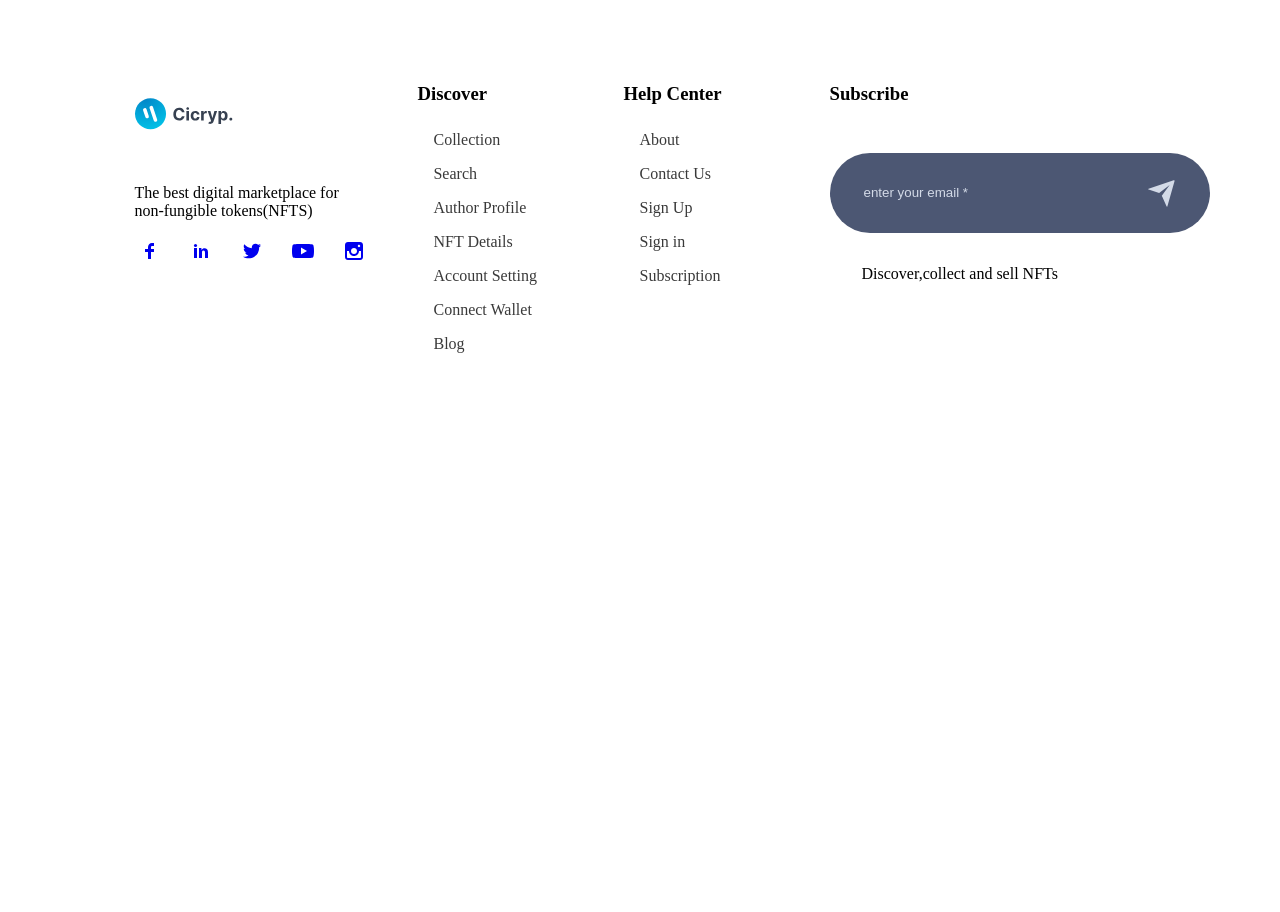
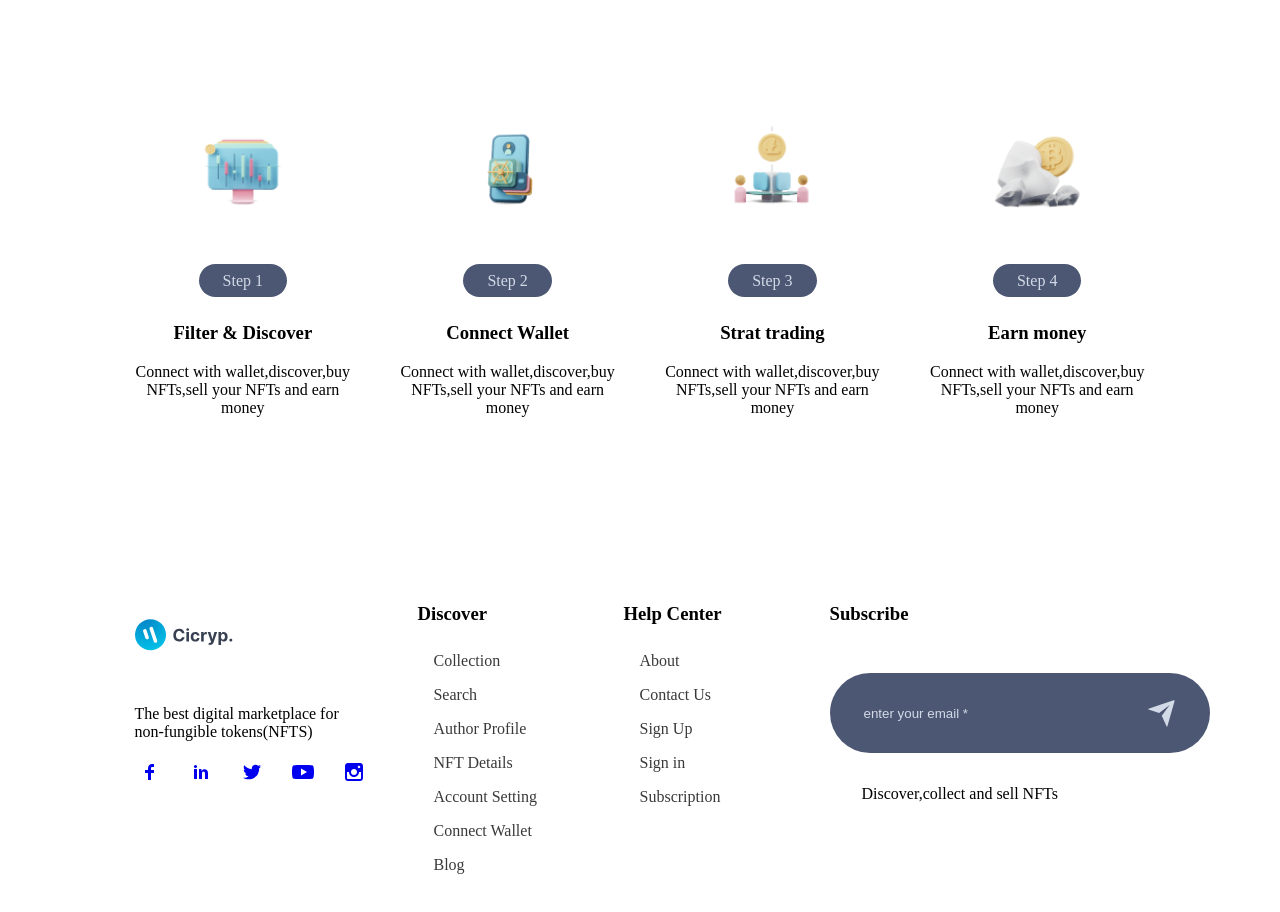
Before and after one commit to sinaata25/NFT-Market, a Next.js app: page / in a window 1280 px wide. Shown: the part 820-1732 px from the top of the page. Before the commit the page ends 1213 px from the top, so only its background shows below. Built offline with nearby package versions, Linux system fonts and the light colour scheme.

Commit message:
serive section completed

```diff
--- a/components/ComponentIndex.js
+++ b/components/ComponentIndex.js
@@ -2,6 +2,6 @@
 import Footer from "./Footer/Footer"
 import NavBar from "./navBar/NavBar"
 import HeroSection from "./HeroSection/HeroSection";
+import Service from "./Service/Service"
 
-
-export {Button,Footer,NavBar,HeroSection};
+export {Button,Footer,NavBar,HeroSection,Service};
--- /dev/null
+++ b/components/Service/Service.jsx
@@ -0,0 +1,50 @@
+import React from 'react'
+import Image from 'next/image'
+//Internal Import
+import Style from "./Service.module.css"
+import images from "../../img"
+
+
+const Service = () => {
+  return (
+    <div className={Style.service} >
+        <div className={Style.service_box} >
+            <div className={Style.service_box_item} >
+                <Image  src={images.service1} alt="Filter & Discover" width={100} height={100} />
+                <p className={Style.service_box_item_step} >
+                    <span>Step 1</span>
+                </p>
+                <h3>Filter & Discover</h3>
+                <p>Connect with wallet,discover,buy NFTs,sell your NFTs and earn money</p>
+            </div>
+            <div className={Style.service_box_item} >
+                <Image  src={images.service2} alt="Connect wallet" width={100} height={100} />
+                <p className={Style.service_box_item_step} >
+                    <span>Step 2</span>
+                </p>
+                <h3>Connect Wallet</h3>
+                <p>Connect with wallet,discover,buy NFTs,sell your NFTs and earn money</p>
+            </div>
+            <div className={Style.service_box_item} >
+                <Image  src={images.service3} alt="Start trading" width={100} height={100} />
+                <p className={Style.service_box_item_step} >
+                    <span>Step 3</span>
+                </p>
+                <h3>Strat trading</h3>
+                <p>Connect with wallet,discover,buy NFTs,sell your NFTs and earn money</p>
+            </div>
+            <div className={Style.service_box_item} >
+                <Image  src={images.service4} alt="Filter & Discover" width={100} height={100} />
+                <p className={Style.service_box_item_step} >
+                    <span>Step 4</span>
+                </p>
+                <h3>Earn money</h3>
+                <p>Connect with wallet,discover,buy NFTs,sell your NFTs and earn money</p>
+            </div>
+
+        </div>
+    </div>
+  )
+}
+
+export default Service
--- /dev/null
+++ b/components/Service/Service.module.css
@@ -0,0 +1,34 @@
+.service{
+width: 80%;
+margin: 3rem auto;
+margin-block: 8rem;
+}
+.service_box{
+grid-template-columns: repeat(4,1fr);
+display: grid;
+gap: 3rem;
+text-align: center;
+}
+.service_box_item_step{
+    margin-top: 3rem;
+    margin-bottom: 2rem;
+}
+.service_box_item_step span{
+    padding: .5rem 1.5rem;
+    border-radius: 5rem;
+    background-color: #4c5773;
+    color: #d3dae7;
+}
+
+
+@media screen and (max-width:35em) {
+    .service{
+        width: 90%;
+    }
+}
+@media screen and (max-width:50em) {
+    .service{
+        grid-template-columns: repeat(2,1fr);
+        gap: 1rem;
+    }
+}
--- a/pages/index.js
+++ b/pages/index.js
@@ -1,12 +1,13 @@
 import React from 'react'
 //Internal Import
 import Style from "../styles/index.module.css"
-import {HeroSection} from "../components/ComponentIndex"
+import {HeroSection,Service} from "../components/ComponentIndex"
 
 const Home = () => {
   return (
     <div className={Style.homePage} >
       <HeroSection/>
+      <Service/>
     </div>
   )
 }
```
